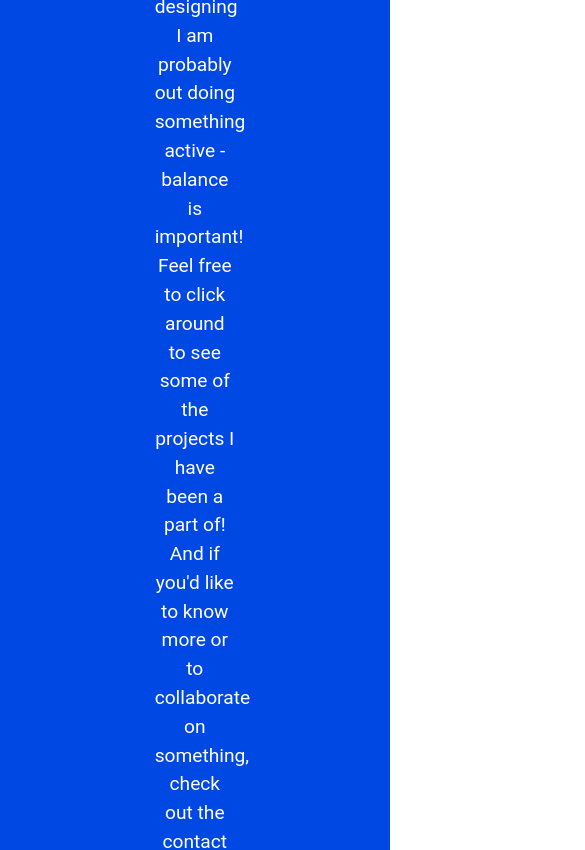
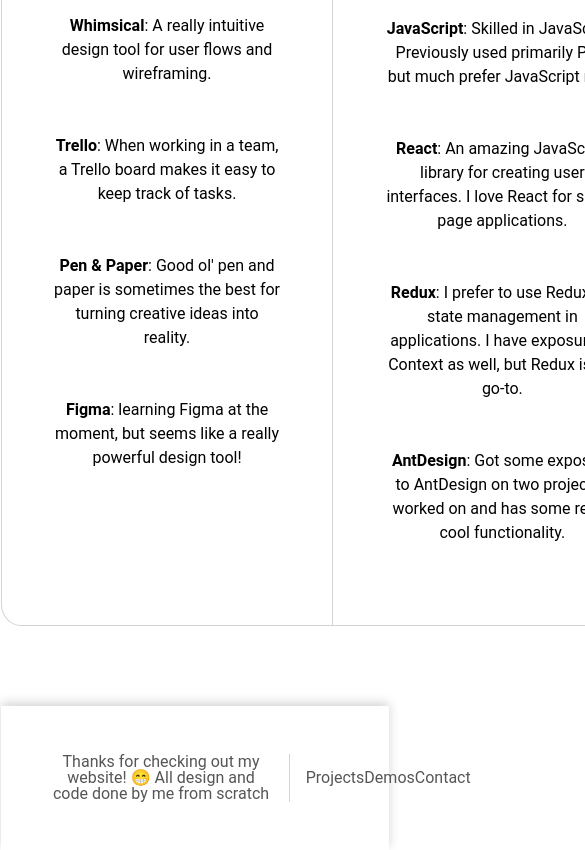
Before and after one commit to apcatanzariti/portfolio, a React (Create React App) app: page / in a window 390 px wide. Shown: the part 1380-2230 px from the top of the page, 585 px wide, since content can reach past the window. Built offline with nearby package versions, Linux system fonts and the light colour scheme; the HTML template or start-up script is replaced by a standard one.

Commit message:
added footer and corrected some responsiveness issues

```diff
--- a/src/App.css
+++ b/src/App.css
@@ -52,6 +52,6 @@
 
 .container {
   margin: 0 auto;
-  width: 100vw;
+  width: 99.3vw;
   text-align: center;
 }
--- a/src/pages/HomePage/HomePageContent.js
+++ b/src/pages/HomePage/HomePageContent.js
@@ -1,6 +1,7 @@
 import React from 'react';
 import styled from 'styled-components';
 import NavBar from '../common/NavBar';
+import Footer from '../common/Footer';
 // import './HomePageCSS.css';
 import MyPhoto from '../../assets/Pic_2.jpeg';
 import ComputerImage from '../../assets/computer_image.PNG'
@@ -23,35 +24,36 @@
                     <StyledLeftCard>
                         <img src='https://mattfarley.ca/img/icons/designer.svg' alt='pencil icon' />
                         <h3>Designer</h3>
-                        <p>I love designing everything from user flows to wireframes and everything in between.</p>
+                        <StyledItalics>I love designing everything from user flows to wireframes and everything in between.</StyledItalics>
                         <StyledToolsText>Design Tools:</StyledToolsText>
-                        <p>Whimsical: A really intuitive design tool for user flows and wireframing.</p>
-                        <p>Trello: When working in a team, a Trello board makes it easy to keep track of tasks.</p>
-                        <p>Pen & Paper: Good ol' pen and paper is sometimes the best for turning creative ideas into reality.</p>
-                        <p>Figma: learning Figma at the moment, but seems like a really powerful design tool!</p>
+                        <p><span>Whimsical</span>: A really intuitive design tool for user flows and wireframing.</p>
+                        <p><span>Trello</span>: When working in a team, a Trello board makes it easy to keep track of tasks.</p>
+                        <p><span>Pen & Paper</span>: Good ol' pen and paper is sometimes the best for turning creative ideas into reality.</p>
+                        <p><span>Figma</span>: learning Figma at the moment, but seems like a really powerful design tool!</p>
                     </StyledLeftCard>
                     <StyledMiddleCard>
                         <img src='https://mattfarley.ca/img/icons/frontend.svg' alt='code icon' />
                         <h3>Frontend</h3>
-                        <p>I value clean front end code that is not only visually pleasing, but fast and functional.</p>
+                        <StyledItalics>I value clean front end code that is not only visually pleasing, but fast and functional.</StyledItalics>
                         <StyledToolsText>Dev Tools:</StyledToolsText>
-                        <p>JavaScript: Skilled in JavaScript. Previously used primarily PHP, but much prefer JavaScript now.</p>
-                        <p>React: An amazing JavaScript library for creating user interfaces. I love React for single page applications.</p>
-                        <p>Redux: I prefer to use Redux for state management in applications. I have exposure to Context as well, but Redux is my go-to.</p>
-                        <p>AntDesign: Got some exposure to AntDesign on two projects I worked on and has some really cool functionality.</p>
+                        <p><span>JavaScript</span>: Skilled in JavaScript. Previously used primarily PHP, but much prefer JavaScript now.</p>
+                        <p><span>React</span>: An amazing JavaScript library for creating user interfaces. I love React for single page applications.</p>
+                        <p><span>Redux</span>: I prefer to use Redux for state management in applications. I have exposure to Context as well, but Redux is my go-to.</p>
+                        <p><span>AntDesign</span>: Got some exposure to AntDesign on two projects I worked on and has some really cool functionality.</p>
                     </StyledMiddleCard>
                     <StyledRightCard>
                         <img src='https://mattfarley.ca/img/icons/mentor.svg' alt='book icon' />
                         <h3>Backend</h3>
-                        <p>Safely keeping track of data and making it accessible to the front end via APIs.</p>
+                        <StyledItalics>Safely keeping track of data and making it accessible to the front end via APIs.</StyledItalics>
                         <StyledToolsText>Dev Tools:</StyledToolsText>
-                        <p>Node: I've used Node on past projects for backend development. Syntax similar to JavaScript and scales well.</p>
-                        <p>Express: Express has been really effective in past projects for creating APIs to feed information to a frontend.</p>
-                        <p>DB Designer: Tool that I prefer for designing database schemas.</p>
-                        <p>Knex: Query builder. Effective for migrations and seeding data. I have used it in conjunction with Postgres, and SQLite.</p>
+                        <p><span>Node</span>: I've used Node on past projects for backend development. Syntax similar to JavaScript and scales well.</p>
+                        <p><span>Express</span>: Express has been really effective in past projects for creating APIs to feed information to a frontend.</p>
+                        <p><span>DB Designer</span>: Tool that I prefer for designing database schemas.</p>
+                        <p><span>Knex</span>: Query builder. Effective for migrations and seeding data. I have used it in conjunction with Postgres, and SQLite.</p>
                     </StyledRightCard>
                 </StyledCardContainer></center>
             </StyledAboutMeContainer>
+            <Footer />
         </div> //container
     );
 }
@@ -64,8 +66,6 @@
     //border: solid 1px red;
     padding-top: 5rem;
     margin-top: 79px;
-    width: 99.9vw;
-    //height: 1600px;
 
     h1 {
         font-size: 2em;
@@ -93,7 +93,9 @@
         color: white;
         font-size: 1.2em;
         line-height: 1.8rem;
-        width: 35%;
+        //width: 35%;
+        width: 800px;
+        /* will need a breakpoint here. Min-width for 1000px (or 800px) probably */
     }
 `;
 
@@ -103,8 +105,9 @@
     margin-top: -15rem;
     background-color: white;
     display: flex;
-    width: 40%;
-    //height: 60vh;
+    //width: 40%;
+    width: 1000px;
+    /* will need a breakpoint here. Min-width for 1000px (or 800px) probably */
 
     h3 {
         font-size: 1.5em;
@@ -130,6 +133,10 @@
         display: block;
         width: 30%;
     }
+
+    span {
+        font-weight: bold;
+    }
 `;
 
 const StyledMiddleCard = styled.div`
@@ -139,6 +146,10 @@
     img {
         display: block;
         width: 30%;
+    }
+
+    span {
+        font-weight: bold;
     }
 `;
 
@@ -151,6 +162,14 @@
         display: block;
         width: 25%;
     }
+
+    span {
+        font-weight: bold;
+    }
+`;
+
+const StyledItalics = styled.p`
+    font-style: italic;
 `;
 
 const StyledToolsText = styled.p`
--- /dev/null
+++ b/src/pages/common/Footer.js
@@ -0,0 +1,50 @@
+import React from 'react';
+import styled from 'styled-components';
+
+function Footer () {
+
+    return (
+        <StyledFooterContainer>
+            <StyledText>
+                <p>Thanks for checking out my website! 😁 All design and code done by me from scratch</p>
+            </StyledText>
+            <StyledLinks>
+                <p>Projects</p>
+                <p>Demos</p>
+                <p>Contact</p>
+            </StyledLinks>
+        </StyledFooterContainer>
+    );
+};
+
+export default Footer;
+
+/* Styling Below This Line */
+
+const StyledFooterContainer = styled.div`
+    //border: solid 1px red;
+    color: #565656;
+    background-color: #FFFFFF;
+    font-family: 'Roboto', Arial, Helvetica, sans-serif;
+    font-size: 1em;
+    display: flex;
+    justify-content: center;
+    align-items: center;
+    padding: 3rem;
+    margin-top: 5rem;
+    box-shadow: 0px -3px 10px 0px lightgray;
+`;
+
+const StyledText = styled.div`
+    border-right: solid 1px lightgray;
+    padding-right: 1rem;
+`;
+
+const StyledLinks = styled.div`
+    border: none;
+    color: #565656;
+    width: 12%;
+    display: flex;
+    justify-content: space-between;
+    margin-left: 1rem;
+`;
--- a/src/pages/common/NavBar.js
+++ b/src/pages/common/NavBar.js
@@ -30,7 +30,7 @@
     padding: 22px 0 22px 0px;
     box-shadow: 0px 3px 10px 0px gray;
     position: fixed;
-    width: 99.9vw;
+    width: 99.99%;
     top: 0;
     z-index: 9999;
     background-color: white;
```
